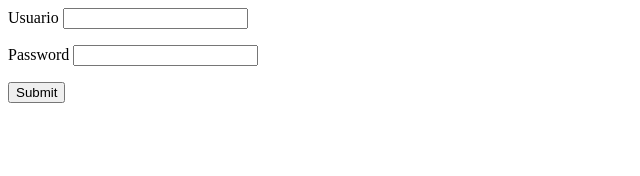
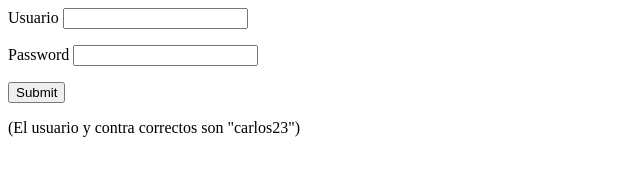
Before and after one commit to galaviz23/galaviz23.github.io, a plain HTML site: page usuario_contra.html in a window 1280 px wide. Shown: the whole page, without its empty margins (0-640 px from the left). Drawn offline with Linux system fonts and the light colour scheme.

Commit message:
Add files via upload

```diff
--- a/usuario_contra.html
+++ b/usuario_contra.html
@@ -16,12 +16,12 @@
   }
   </script>
 </head>
-
 <body>
 <form id="myform" onsubmit="return alertName();">
     <p>Usuario <input id="usuario" name="usuario" type="text" /></p>
     <p>Password <input id="pass" name="pass" type="password" /></p>
     <p><input type="submit"/></p>
+    <p>(El usuario y contra correctos son "carlos23")</p>
 </form>
 </body>
 </html>
```
